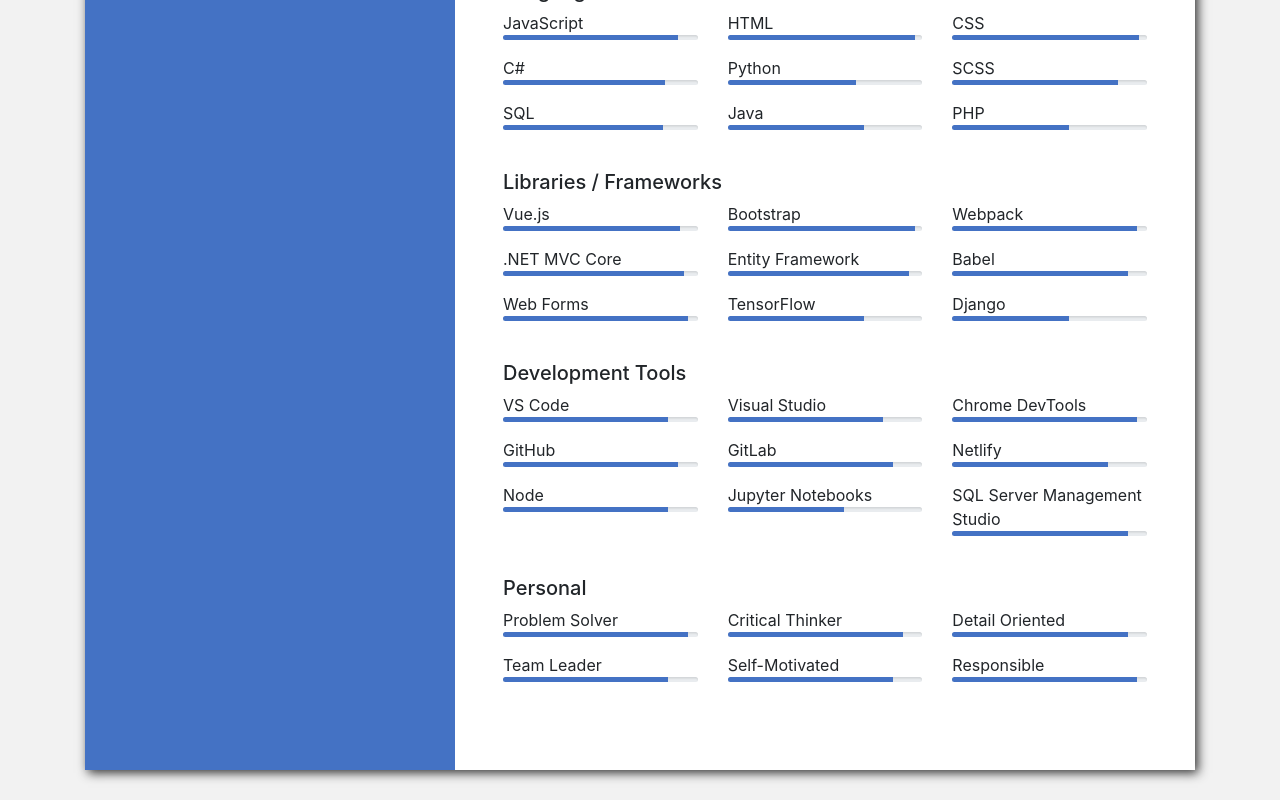
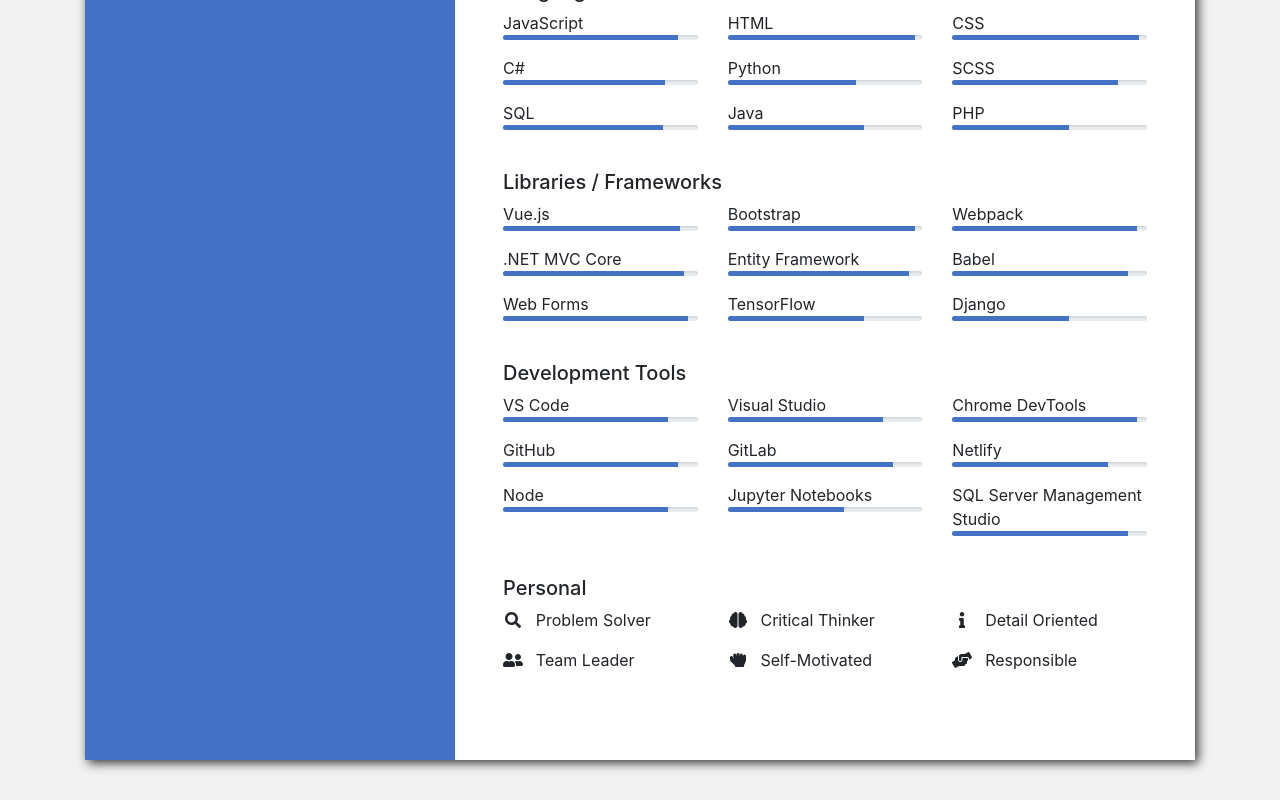
Before and after one commit to bbickett/bb-resume, a Vue app: page / in a window 1280 px wide. Shown: the part 2165-2965 px from the top of the page. Built offline with nearby package versions, Linux system fonts and the light colour scheme.

Commit message:
skills icon updates

```diff
--- a/src/components/Bio.vue
+++ b/src/components/Bio.vue
@@ -60,11 +60,12 @@
             <span class="hobby"><fa-icon icon="child"></fa-icon>Playing with my boys</span>
             <span class="hobby"><fa-icon icon="cloud-sun"></fa-icon>Outdoors</span>
             <span class="hobby"><fa-icon icon="hammer"></fa-icon>Woodworking</span>
+            <span class="hobby"><fa-icon icon="glasses"></fa-icon>Reading</span>
             <span class="hobby"><fa-icon icon="camera"></fa-icon>Photography</span>
-            <span class="hobby"><fa-icon icon="music"></fa-icon>Music</span>
             <span class="hobby"><fa-icon icon="running"></fa-icon>Running</span>
             <span class="hobby"><fa-icon icon="car"></fa-icon>Working on cars</span>
-            <span class="hobby"><fa-icon icon="glasses"></fa-icon>Reading</span>
+            <span class="hobby"><fa-icon icon="music"></fa-icon>Music</span>
+            <span class="hobby"><fa-icon icon="code-branch"></fa-icon>Constantly learning</span>
 
         </div>
 
--- a/src/components/Skills.vue
+++ b/src/components/Skills.vue
@@ -104,23 +104,23 @@
 
         <h5 class="header">Personal</h5>
         <div class="skills">
-            <div class="skill">Problem Solver
-                <b-progress value="95" height="5px"></b-progress>
+            <div class="skill"><fa-icon icon="search"></fa-icon>Problem Solver
+
             </div>
-            <div class="skill">Critical Thinker
-                <b-progress value="90" height="5px"></b-progress>
+            <div class="skill"><fa-icon icon="brain"></fa-icon>Critical Thinker
+
             </div>
-            <div class="skill">Detail Oriented
-                <b-progress value="90" height="5px"></b-progress>
+            <div class="skill"><fa-icon icon="info"></fa-icon>Detail Oriented
+
             </div>
-            <div class="skill">Team Leader
-                <b-progress value="85" height="5px"></b-progress>
+            <div class="skill"><fa-icon icon="user-friends"></fa-icon>Team Leader
+
             </div>
-            <div class="skill">Self-Motivated
-                <b-progress value="85" height="5px"></b-progress>
+            <div class="skill"><fa-icon icon="hand-rock"></fa-icon>Self-Motivated
+
             </div>
-            <div class="skill">Responsible
-                <b-progress value="95" height="5px"></b-progress>
+            <div class="skill"><fa-icon icon="hands-helping"></fa-icon>Responsible
+
             </div>
         </div>
 
--- a/src/scss/skills.scss
+++ b/src/scss/skills.scss
@@ -6,7 +6,12 @@
     .skill {
         @extend .col-12;
         @extend .col-sm-6;
-        @extend .col-md-4;
+        @extend .col-lg-4;
         @extend .mb-3;
+
+        .svg-inline--fa {
+            margin-right: .8rem;
+            width: 20px;
+        }
     }
 }
```
